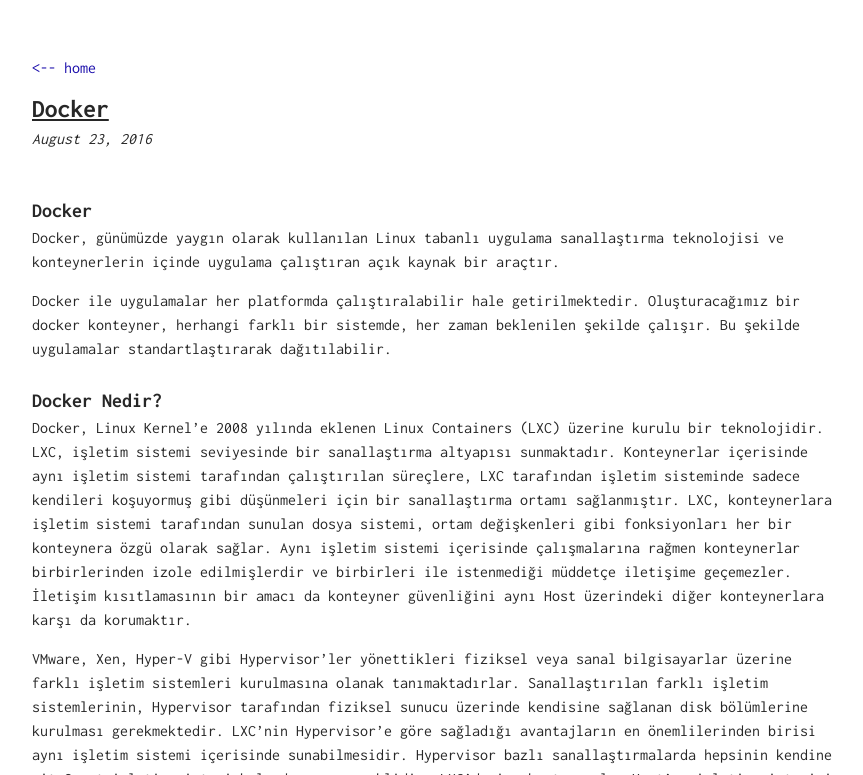
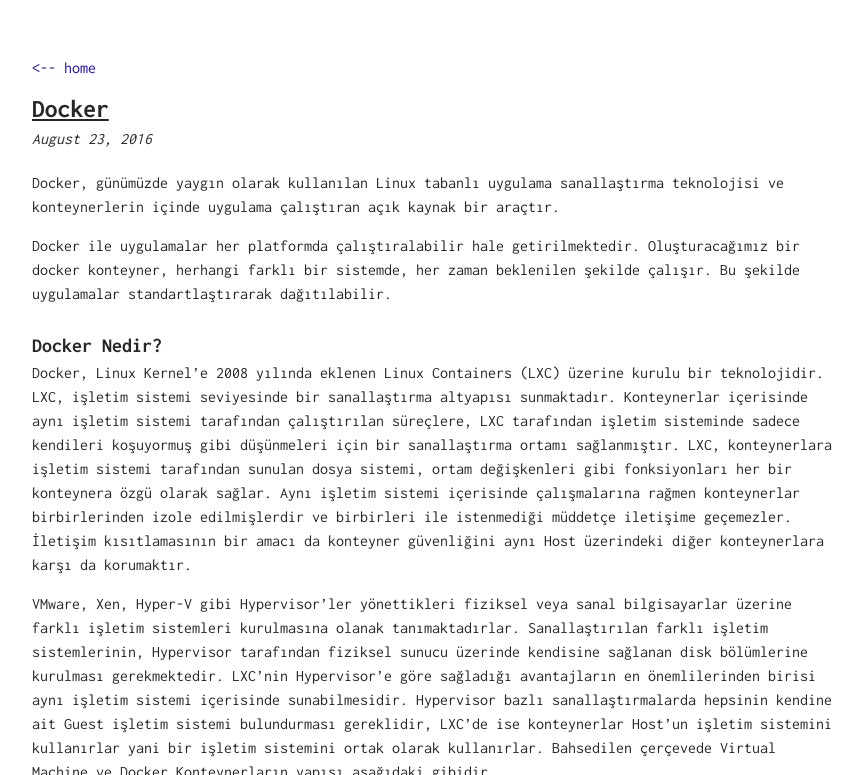
Before and after one commit to mustafasevim/blog, a Jekyll site: the page built from _posts/2016-08-23-docker-I.md, in a window 1280 px wide and 900 px high, cut to the strip 0-775 px from the top of the window. Shown: the whole strip, without its empty margins (208-1071 px from the left). Built offline with Jekyll 4.4.1, drawn with Linux system fonts in a browser that asks for light colours; comment, search, counter and statistics services are not loaded.

Commit message:
Update 2016-08-23-docker-I.md

```diff
--- a/_posts/2016-08-23-docker-I.md
+++ b/_posts/2016-08-23-docker-I.md
@@ -2,8 +2,6 @@
 layout: post
 title: Docker
 ---
-
-# Docker
 
 Docker, günümüzde yaygın olarak kullanılan Linux tabanlı uygulama sanallaştırma teknolojisi ve konteynerlerin içinde uygulama çalıştıran açık kaynak bir araçtır.
 
```
